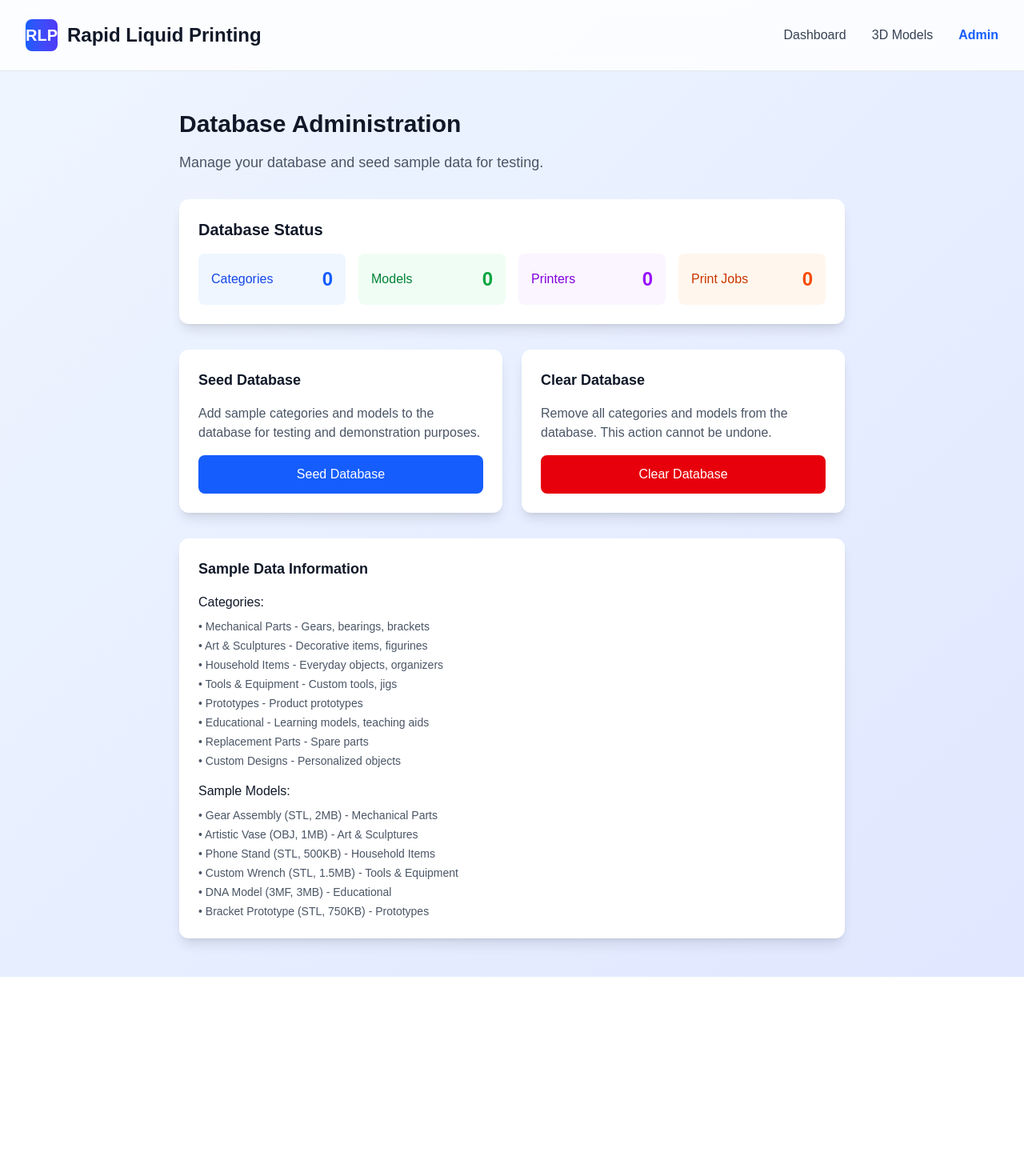
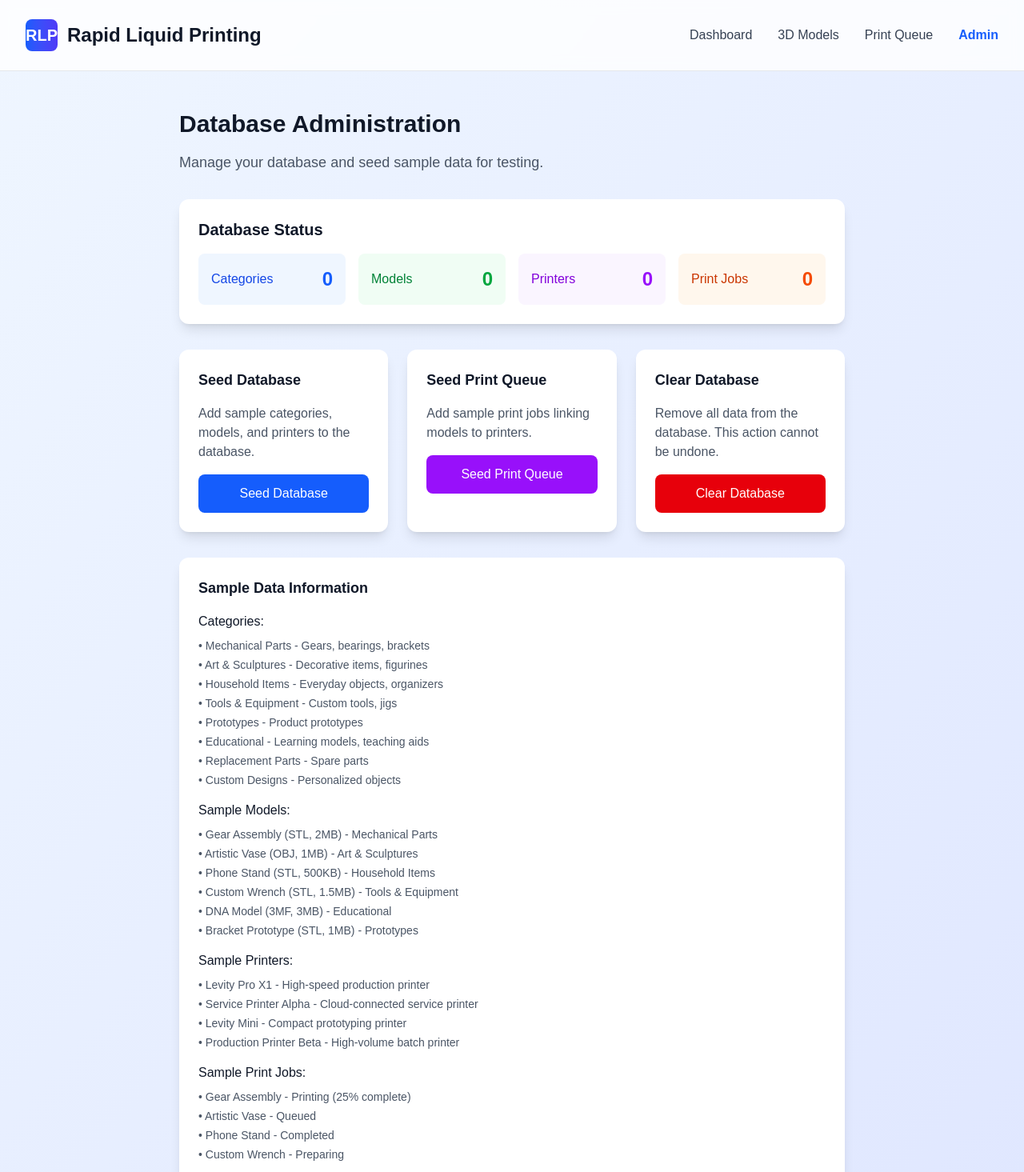
Before and after one commit to ryanttb/rlp, a Next.js app: page /admin in a window 1280 px wide. Shown: the top 1465 px of the page at 80% size. Before the commit the page ends 1221 px from the top, so only its background shows below. Built offline with nearby package versions, Linux system fonts and the light colour scheme; no server answers; the database is empty.

Commit message:
seed queue separate from seed db

```diff
--- a/src/app/admin/page.tsx
+++ b/src/app/admin/page.tsx
@@ -2,7 +2,7 @@
 
 import { FC, useState, useEffect } from 'react';
 import Link from 'next/link';
-import { seedDatabase, clearDatabase, checkDatabaseStatus } from '@/lib/databaseSeeder';
+import { seedDatabase, seedPrintQueue, clearDatabase, checkDatabaseStatus } from '@/lib/databaseSeeder';
 
 const AdminPage: FC = () => {
   const [dbStatus, setDbStatus] = useState<{
@@ -30,7 +30,7 @@ const AdminPage: FC = () => {
   };
 
   const handleSeedDatabase = async () => {
-    if (!confirm('This will add sample categories and models to the database. Continue?')) {
+    if (!confirm('This will add sample categories, models, and printers to the database. Continue?')) {
       return;
     }
 
@@ -49,8 +49,32 @@ const AdminPage: FC = () => {
     }
   };
 
+  const handleSeedPrintQueue = async () => {
+    if (!confirm('This will add sample print jobs to the queue. Make sure you have models and printers first. Continue?')) {
+      return;
+    }
+
+    setLoading(true);
+    setMessage(null);
+
+    try {
+      const result = await seedPrintQueue();
+      if (result) {
+        setMessage({ type: 'success', text: 'Print queue seeded successfully!' });
+      } else {
+        setMessage({ type: 'error', text: 'No models or printers found. Please seed the database first.' });
+      }
+      await loadDbStatus();
+    } catch (error) {
+      console.error('Error seeding print queue:', error);
+      setMessage({ type: 'error', text: 'Failed to seed print queue' });
+    } finally {
+      setLoading(false);
+    }
+  };
+
   const handleClearDatabase = async () => {
-    if (!confirm('This will delete ALL categories and models from the database. This action cannot be undone. Continue?')) {
+    if (!confirm('This will delete ALL categories, models, printers, and print jobs from the database. This action cannot be undone. Continue?')) {
       return;
     }
 
@@ -89,6 +113,9 @@ const AdminPage: FC = () => {
               </Link>
               <Link href="/models" className="text-gray-700 dark:text-gray-300 hover:text-blue-600 dark:hover:text-blue-400 transition-colors">
                 3D Models
+              </Link>
+              <Link href="/queue" className="text-gray-700 dark:text-gray-300 hover:text-blue-600 dark:hover:text-blue-400 transition-colors">
+                Print Queue
               </Link>
               <Link href="/admin" className="text-blue-600 dark:text-blue-400 font-semibold">
                 Admin
@@ -170,14 +197,14 @@ const AdminPage: FC = () => {
         )}
 
         {/* Actions */}
-        <div className="grid grid-cols-1 md:grid-cols-2 gap-6">
+        <div className="grid grid-cols-1 md:grid-cols-3 gap-6">
           {/* Seed Database */}
           <div className="bg-white dark:bg-gray-800 rounded-xl p-6 shadow-lg">
             <h3 className="text-lg font-semibold text-gray-900 dark:text-white mb-4">
               Seed Database
             </h3>
             <p className="text-gray-600 dark:text-gray-300 mb-4">
-              Add sample categories and models to the database for testing and demonstration purposes.
+              Add sample categories, models, and printers to the database.
             </p>
             <button
               onClick={handleSeedDatabase}
@@ -188,13 +215,30 @@ const AdminPage: FC = () => {
             </button>
           </div>
 
+          {/* Seed Print Queue */}
+          <div className="bg-white dark:bg-gray-800 rounded-xl p-6 shadow-lg">
+            <h3 className="text-lg font-semibold text-gray-900 dark:text-white mb-4">
+              Seed Print Queue
+            </h3>
+            <p className="text-gray-600 dark:text-gray-300 mb-4">
+              Add sample print jobs linking models to printers.
+            </p>
+            <button
+              onClick={handleSeedPrintQueue}
+              disabled={loading}
+              className="w-full bg-purple-600 hover:bg-purple-700 disabled:bg-purple-400 text-white py-3 px-4 rounded-lg font-medium transition-colors"
+            >
+              {loading ? 'Seeding...' : 'Seed Print Queue'}
+            </button>
+          </div>
+
           {/* Clear Database */}
           <div className="bg-white dark:bg-gray-800 rounded-xl p-6 shadow-lg">
             <h3 className="text-lg font-semibold text-gray-900 dark:text-white mb-4">
               Clear Database
             </h3>
             <p className="text-gray-600 dark:text-gray-300 mb-4">
-              Remove all categories and models from the database. This action cannot be undone.
+              Remove all data from the database. This action cannot be undone.
             </p>
             <button
               onClick={handleClearDatabase}
@@ -233,7 +277,25 @@ const AdminPage: FC = () => {
                 <li>• Phone Stand (STL, 500KB) - Household Items</li>
                 <li>• Custom Wrench (STL, 1.5MB) - Tools & Equipment</li>
                 <li>• DNA Model (3MF, 3MB) - Educational</li>
-                <li>• Bracket Prototype (STL, 750KB) - Prototypes</li>
+                <li>• Bracket Prototype (STL, 1MB) - Prototypes</li>
+              </ul>
+            </div>
+            <div>
+              <h4 className="font-medium text-gray-900 dark:text-white mb-2">Sample Printers:</h4>
+              <ul className="text-sm text-gray-600 dark:text-gray-300 space-y-1">
+                <li>• Levity Pro X1 - High-speed production printer</li>
+                <li>• Service Printer Alpha - Cloud-connected service printer</li>
+                <li>• Levity Mini - Compact prototyping printer</li>
+                <li>• Production Printer Beta - High-volume batch printer</li>
+              </ul>
+            </div>
+            <div>
+              <h4 className="font-medium text-gray-900 dark:text-white mb-2">Sample Print Jobs:</h4>
+              <ul className="text-sm text-gray-600 dark:text-gray-300 space-y-1">
+                <li>• Gear Assembly - Printing (25% complete)</li>
+                <li>• Artistic Vase - Queued</li>
+                <li>• Phone Stand - Completed</li>
+                <li>• Custom Wrench - Preparing</li>
               </ul>
             </div>
           </div>
--- a/src/lib/databaseSeeder.ts
+++ b/src/lib/databaseSeeder.ts
@@ -207,12 +207,35 @@ export const seedDatabase = async () => {
       }
     }
 
-    // Seed print jobs (with actual model and printer IDs)
-    console.log('📋 Seeding print jobs...');
+    console.log('🎉 Database seeding completed successfully!');
+    console.log(`📊 Summary: ${modelIds.length} models, ${printerIds.length} printers`);
+    return { modelIds, printerIds };
+  } catch (error) {
+    console.error('❌ Error seeding database:', error);
+    return false;
+  }
+};
+
+export const seedPrintQueue = async () => {
+  try {
+    console.log('📋 Starting print queue seeding...');
+
+    // Get existing models and printers
+    const [models, printers] = await Promise.all([
+      modelService.getModels(),
+      printerService.getPrinters()
+    ]);
+
+    if (models.length === 0 || printers.length === 0) {
+      console.log('⚠️ No models or printers found. Please seed the database first.');
+      return false;
+    }
+
+    // Sample print jobs (with actual model and printer IDs)
     const samplePrintJobs: Omit<PrintJob, 'id' | 'createdAt' | 'updatedAt'>[] = [
       {
-        modelId: modelIds[0] || 'model-1', // Gear Assembly
-        printerId: printerIds[0] || 'printer-1',
+        modelId: models[0].id, // Gear Assembly
+        printerId: printers[0].id,
         status: 'printing',
         priority: 'high',
         estimatedDuration: 180,
@@ -231,8 +254,8 @@ export const seedDatabase = async () => {
         notes: 'High priority prototype for client demo'
       },
       {
-        modelId: modelIds[1] || 'model-2', // Artistic Vase
-        printerId: printerIds[1] || 'printer-2',
+        modelId: models[1].id, // Artistic Vase
+        printerId: printers[1].id,
         status: 'queued',
         priority: 'normal',
         estimatedDuration: 120,
@@ -247,8 +270,8 @@ export const seedDatabase = async () => {
         }
       },
       {
-        modelId: modelIds[2] || 'model-3', // Phone Stand
-        printerId: printerIds[0] || 'printer-1',
+        modelId: models[2].id, // Phone Stand
+        printerId: printers[0].id,
         status: 'completed',
         priority: 'low',
         estimatedDuration: 90,
@@ -268,8 +291,8 @@ export const seedDatabase = async () => {
         notes: 'Phone stand for office use'
       },
       {
-        modelId: modelIds[3] || 'model-4', // Custom Wrench
-        printerId: printerIds[3] || 'printer-4',
+        modelId: models[3].id, // Custom Wrench
+        printerId: printers[3].id,
         status: 'preparing',
         priority: 'high',
         estimatedDuration: 150,
@@ -286,6 +309,7 @@ export const seedDatabase = async () => {
       }
     ];
 
+    // Create print jobs
     for (const printJob of samplePrintJobs) {
       try {
         await printJobService.createPrintJob(printJob);
@@ -295,11 +319,11 @@ export const seedDatabase = async () => {
       }
     }
 
-    console.log('🎉 Database seeding completed successfully!');
-    console.log(`📊 Summary: ${modelIds.length} models, ${printerIds.length} printers, ${samplePrintJobs.length} print jobs`);
+    console.log('🎉 Print queue seeding completed successfully!');
+    console.log(`📊 Summary: ${samplePrintJobs.length} print jobs created`);
     return true;
   } catch (error) {
-    console.error('❌ Error seeding database:', error);
+    console.error('❌ Error seeding print queue:', error);
     return false;
   }
 };
```
